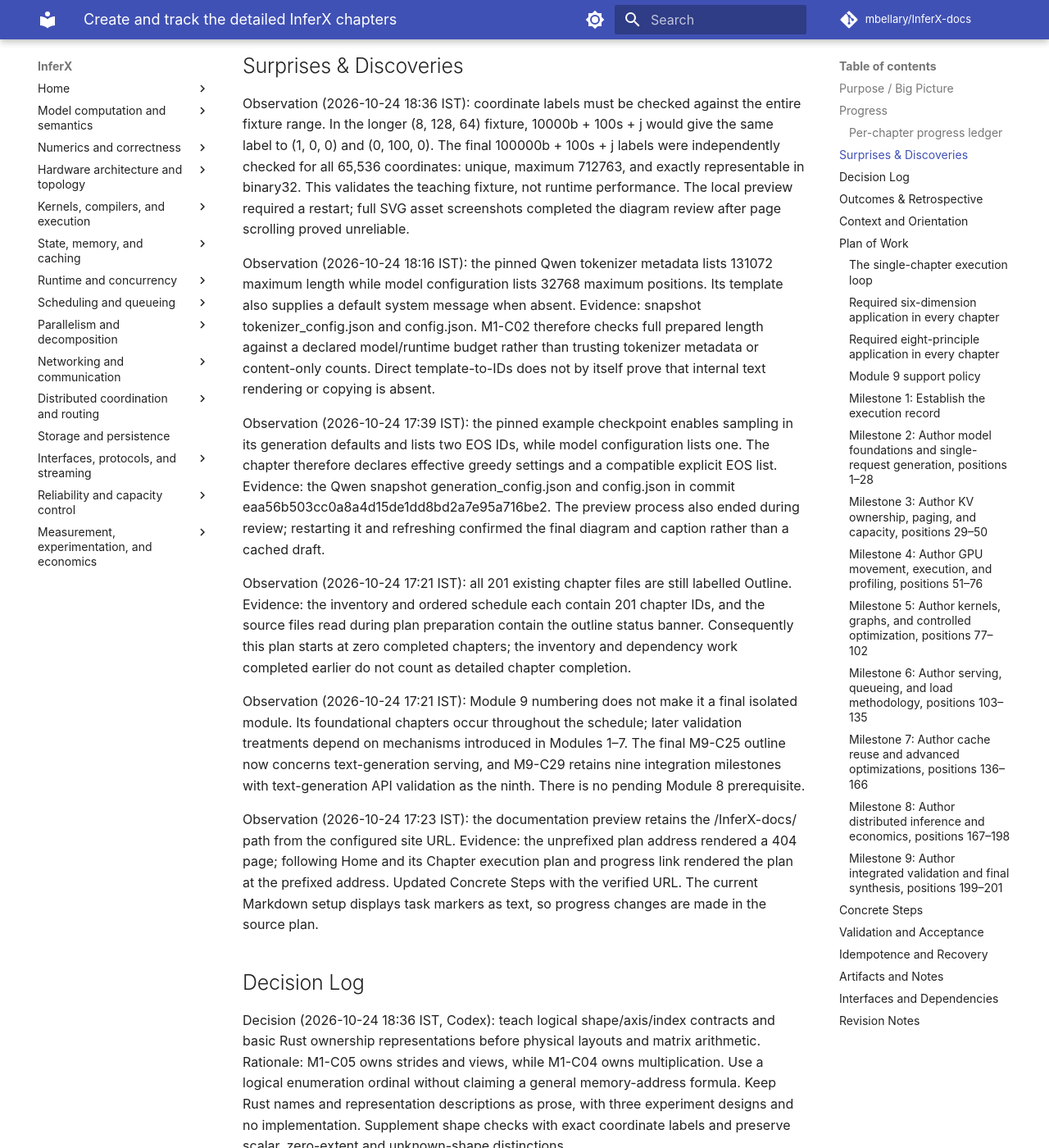
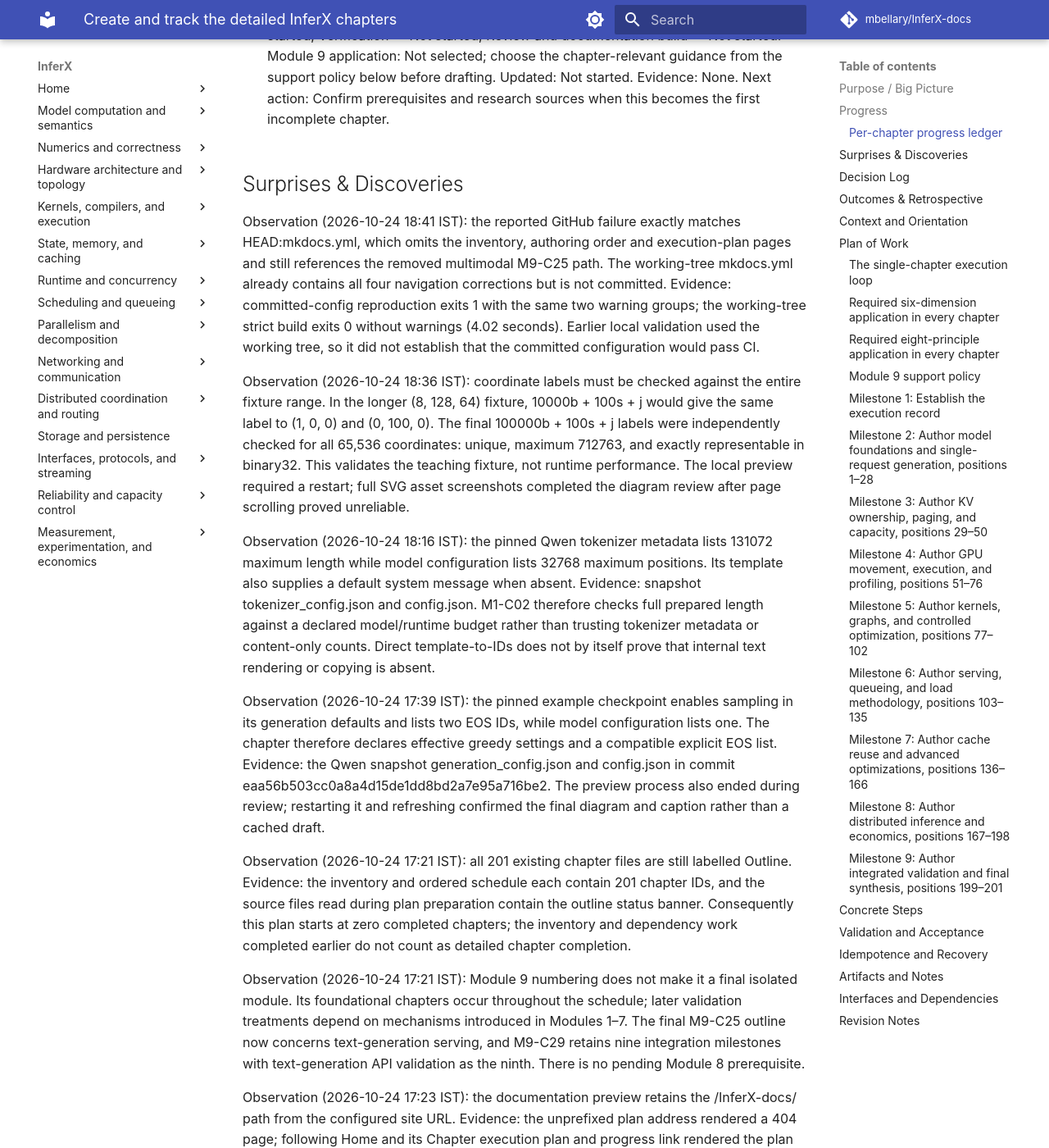
Before and after one commit to mbellary/InferX-docs, an MkDocs documentation site: the page built from docs/chapter-execution-plan.md, in a window 1280 px wide and 1400 px high, scrolled down 61388 px. Shown: the whole window at 82% size. Built offline with MkDocs 1.6.1 and Material for MkDocs 9.7.7, drawn with Linux system fonts in a browser that asks for light colours; comment, search, counter and statistics services are not loaded; some of the changed text lies outside the part shown.

```diff
--- a/docs/chapter-execution-plan.md
+++ b/docs/chapter-execution-plan.md
@@ -17,11 +17,13 @@ The observable deliverable is the existing InferX documentation site with detail
 ## Progress
 
 
-Last updated: 2026-10-24 18:36 IST. Planning setup is complete. Detailed chapter totals: **3 complete, 0 active, 198 not started, 0 blocked**. Active chapter: **None**. Next chapter: **M1-C04**, authoring position 4. An unchecked chapter below is incomplete; update its stage record when work starts or stops. Check a chapter only after its full acceptance gate passes.
+Last updated: 2026-10-24 18:41 IST. Planning setup is complete. Detailed chapter totals: **3 complete, 0 active, 198 not started, 0 blocked**. Active chapter: **None**. Next chapter: **M1-C04**, authoring position 4. An unchecked chapter below is incomplete; update its stage record when work starts or stops. Check a chapter only after its full acceptance gate passes.
 
 - [x] (2026-10-24 17:21 IST) Read the uploaded PLANS.md, the learning requirements, the chapter inventory, and the dependency schedule; confirm Modules 1–7 plus supporting Module 9 and no Module 8.
 - [x] (2026-10-24 17:21 IST) Preserve the planning reference as repository-root PLANS.md and create this living execution plan with all 201 ordered chapter records and their target concepts and direct prerequisites.
 - [x] (2026-10-24 17:23 IST) Validate all 201 chapter records, 535 direct prerequisites, source paths and target concepts; confirm the strict documentation build succeeds without warnings and inspect the rendered plan, Home navigation, progress summary, and ledger.
+
+- [x] (2026-10-24 18:41 IST) Reproduce the GitHub failure with committed navigation (exit 1, the same two warning groups) and verify the corrected working-tree mkdocs.yml (exit 0, no warnings). The root configuration remains an uncommitted required fix; no remote rerun is claimed. Chapter totals remain 3 complete and 198 not started.
 
 ### Per-chapter progress ledger
 
@@ -1238,6 +1240,8 @@ Each record contains the authoring position, chapter ID, target concepts, source
 ## Surprises & Discoveries
 
 
+Observation (2026-10-24 18:41 IST): the reported GitHub failure exactly matches HEAD:mkdocs.yml, which omits the inventory, authoring order and execution-plan pages and still references the removed multimodal M9-C25 path. The working-tree mkdocs.yml already contains all four navigation corrections but is not committed. Evidence: committed-config reproduction exits 1 with the same two warning groups; the working-tree strict build exits 0 without warnings (4.02 seconds). Earlier local validation used the working tree, so it did not establish that the committed configuration would pass CI.
+
 Observation (2026-10-24 18:36 IST): coordinate labels must be checked against the entire fixture range. In the longer (8, 128, 64) fixture, 10000b + 100s + j would give the same label to (1, 0, 0) and (0, 100, 0). The final 100000b + 100s + j labels were independently checked for all 65,536 coordinates: unique, maximum 712763, and exactly representable in binary32. This validates the teaching fixture, not runtime performance. The local preview required a restart; full SVG asset screenshots completed the diagram review after page scrolling proved unreliable.
 
 Observation (2026-10-24 18:16 IST): the pinned Qwen tokenizer metadata lists 131072 maximum length while model configuration lists 32768 maximum positions. Its template also supplies a default system message when absent. Evidence: snapshot tokenizer_config.json and config.json. M1-C02 therefore checks full prepared length against a declared model/runtime budget rather than trusting tokenizer metadata or content-only counts. Direct template-to-IDs does not by itself prove that internal text rendering or copying is absent.
@@ -1255,6 +1259,8 @@ Observation (2026-10-24 17:23 IST): the documentation preview retains the /Infer
 ## Decision Log
 
 
+Decision (2026-10-24 18:41 IST, Codex): retain strict navigation validation and the existing corrected root configuration; no workflow or chapter changes are needed for the reported failure. Rationale: publishing the missing mkdocs.yml changes resolves the observed discrepancy. Future handoffs must identify required uncommitted configuration changes and distinguish local build evidence from committed/remote CI evidence. Do not commit or push automatically.
+
 Decision (2026-10-24 18:36 IST, Codex): teach logical shape/axis/index contracts and basic Rust ownership representations before physical layouts and matrix arithmetic. Rationale: M1-C05 owns strides and views, while M1-C04 owns multiplication. Use a logical enumeration ordinal without claiming a general memory-address formula. Keep Rust names and representation descriptions as prose, with three experiment designs and no implementation. Supplement shape checks with exact coordinate labels and preserve scalar, zero-extent and unknown-shape distinctions.
 
 Decision (2026-10-24 18:16 IST, Codex): use constructed ID and byte examples plus four existing-tool experiment designs for M1-C02. Rationale: exact identity, template equivalence, incremental display and preparation performance need distinct checks, without supplying implementation or inventing ordinary-text checkpoint IDs. Choose explicit exercise policies for invalid inputs and reserved-marker user content, and keep these separate from raw library behavior. Preserve fixed documentation versions as explanatory references without asserting package compatibility.
@@ -1275,6 +1281,8 @@ Decision: create and validate the plan now with all chapter stages unstarted. Ra
 ## Outcomes & Retrospective
 
 
+Build-maintenance outcome (2026-10-24 18:41 IST): diagnosed and reproduced the reported failure from committed navigation. The complete correction is the existing mkdocs.yml diff: three Home entries plus the renamed text-generation M9-C25 entry. The working-tree strict build passes; the root configuration must be included in the next commit and push before GitHub can use that correction. No GitHub rerun or deployment result is asserted. Chapter progress remains 3/201 complete, with M1-C04 next.
+
 Chapter outcome (2026-10-24 18:36 IST): M1-C03 is Complete. It supplies all nine target concepts, worked scalar/count/index/padding/byte/latency examples, two diagrams, basic Rust representation contracts, three experiments with matched verification, all six dimensions and eight principles, primary references and CPU requirements. Content review, independent numerical checks, strict build and browser/diagram review passed. Current totals are 3/201 complete, 198 not started and no active chapter; M1-C04 is next. Remaining chapters are untouched; all runtime performance studies remain proposed.
 
 Chapter outcome (2026-10-24 18:16 IST): M1-C02 is Complete. It explains all seven target concepts with worked byte/ID, template-overhead, context-budget, storage and latency calculations, two diagrams, four experiment designs, matched verification and introductory Module 9 support. Strict build and rendered-page review passed. Current totals are 2/201 complete, 199 not started, and no active chapter; M1-C03 is next. Exact identity is the acceptance boundary; displayed-text equality and faster preparation alone cannot establish preserved inference behavior or an end-to-end improvement. All performance experiments remain proposed.
@@ -1514,3 +1522,6 @@ Primary-source research is required when writing each chapter, not as a claim th
 
 
 2026-10-24 18:36 IST: Completed M1-C03 after primary-source, content, numerical, strict-build and rendered-page/diagram review. Reconciled chapter/banner/ledger/module/category/inventory summaries to 3 complete, 198 unstarted and M1-C04 next. Recorded the larger-fixture label validation and separation of logical indexing from later physical-layout treatment.
+
+
+2026-10-24 18:41 IST: Recorded the GitHub/local navigation mismatch, exact failure reproduction and successful working-tree build. Added an explicit handoff check for uncommitted configuration dependencies; chapter progress and scope are unchanged.
```
